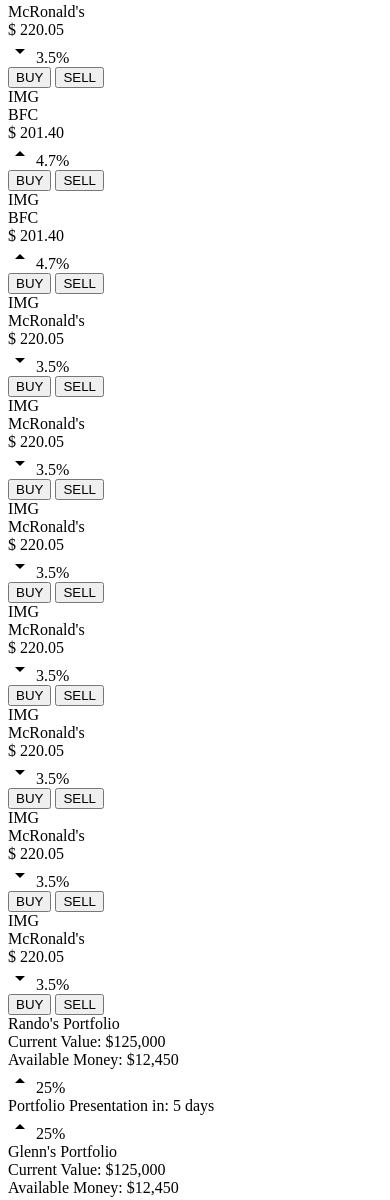
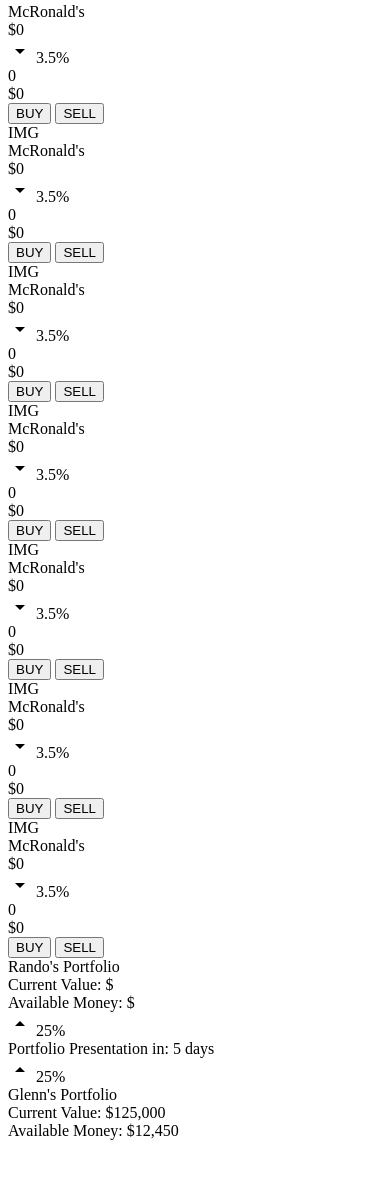
Before and after one commit to PatrickMunar/GameJam2022, a website: page src/index.html in a window 390 px wide. Shown: the part 483-1683 px from the top of the page. After the commit the page ends 1631 px from the top, so only its background shows below. Drawn offline with nearby package versions, Linux system fonts and the light colour scheme.

Commit message:
Add Value Updates on Buy and Sell

```diff
--- a/src/index.html
+++ b/src/index.html
@@ -68,49 +68,14 @@
                         <div class="stockInfoDiv">
                             <div class="stockLogoDiv">IMG</div>
                             <div class="stockNameDiv">McRonald's</div>
-                            <div class="stockPriceDiv">$ 220.05</div>
+                            <div class="stockPriceDiv">$<t class="stockPrice">0</t></div>
                             <div class="stockChangeDiv down">
-                                <span class="material-symbols-outlined">arrow_drop_down</span>
-                                <t class="changeText">3.5%</t>
+                                <span class="material-symbols-outlined stockArrow">arrow_drop_down</span>
+                                <t class="stockProjection">3.5</t>%
                             </div>
-                        </div>
 
-                        <div class="stockActions">
-                            <button class="buyButton">BUY</button>
-                            <button class="sellButton">SELL</button>
-                        </div>
-
-                    </div>
-
-                    <div class="stockDiv">
-
-                        <div class="stockInfoDiv">
-                            <div class="stockLogoDiv">IMG</div>
-                            <div class="stockNameDiv">BFC</div>
-                            <div class="stockPriceDiv">$ 201.40</div>
-                            <div class="stockChangeDiv up">
-                                <span class="material-symbols-outlined">arrow_drop_up</span>
-                                <t class="changeText">4.7%</t>
-                            </div>
-                        </div>
-
-                        <div class="stockActions">
-                            <button class="buyButton">BUY</button>
-                            <button class="sellButton">SELL</button>
-                        </div>
-
-                    </div>
-
-                    <div class="stockDiv">
-
-                        <div class="stockInfoDiv">
-                            <div class="stockLogoDiv">IMG</div>
-                            <div class="stockNameDiv">BFC</div>
-                            <div class="stockPriceDiv">$ 201.40</div>
-                            <div class="stockChangeDiv up">
-                                <span class="material-symbols-outlined">arrow_drop_up</span>
-                                <t class="changeText">4.7%</t>
-                            </div>
+                            <div class="stockOwnedDiv"><t class="stockOwned">0</t></div>
+                            <div class="stockValueDiv">$<t class="stockValue">0</t></div>
                         </div>
 
                         <div class="stockActions">
@@ -125,11 +90,14 @@
                         <div class="stockInfoDiv">
                             <div class="stockLogoDiv">IMG</div>
                             <div class="stockNameDiv">McRonald's</div>
-                            <div class="stockPriceDiv">$ 220.05</div>
+                            <div class="stockPriceDiv">$<t class="stockPrice">0</t></div>
                             <div class="stockChangeDiv down">
-                                <span class="material-symbols-outlined">arrow_drop_down</span>
-                                <t class="changeText">3.5%</t>
+                                <span class="material-symbols-outlined stockArrow">arrow_drop_down</span>
+                                <t class="stockProjection">3.5</t>%
                             </div>
+
+                            <div class="stockOwnedDiv"><t class="stockOwned">0</t></div>
+                            <div class="stockValueDiv">$<t class="stockValue">0</t></div>
                         </div>
 
                         <div class="stockActions">
@@ -144,11 +112,14 @@
                         <div class="stockInfoDiv">
                             <div class="stockLogoDiv">IMG</div>
                             <div class="stockNameDiv">McRonald's</div>
-                            <div class="stockPriceDiv">$ 220.05</div>
+                            <div class="stockPriceDiv">$<t class="stockPrice">0</t></div>
                             <div class="stockChangeDiv down">
-                                <span class="material-symbols-outlined">arrow_drop_down</span>
-                                <t class="changeText">3.5%</t>
+                                <span class="material-symbols-outlined stockArrow">arrow_drop_down</span>
+                                <t class="stockProjection">3.5</t>%
                             </div>
+
+                            <div class="stockOwnedDiv"><t class="stockOwned">0</t></div>
+                            <div class="stockValueDiv">$<t class="stockValue">0</t></div>
                         </div>
 
                         <div class="stockActions">
@@ -163,11 +134,14 @@
                         <div class="stockInfoDiv">
                             <div class="stockLogoDiv">IMG</div>
                             <div class="stockNameDiv">McRonald's</div>
-                            <div class="stockPriceDiv">$ 220.05</div>
+                            <div class="stockPriceDiv">$<t class="stockPrice">0</t></div>
                             <div class="stockChangeDiv down">
-                                <span class="material-symbols-outlined">arrow_drop_down</span>
-                                <t class="changeText">3.5%</t>
+                                <span class="material-symbols-outlined stockArrow">arrow_drop_down</span>
+                                <t class="stockProjection">3.5</t>%
                             </div>
+
+                            <div class="stockOwnedDiv"><t class="stockOwned">0</t></div>
+                            <div class="stockValueDiv">$<t class="stockValue">0</t></div>
                         </div>
 
                         <div class="stockActions">
@@ -182,11 +156,14 @@
                         <div class="stockInfoDiv">
                             <div class="stockLogoDiv">IMG</div>
                             <div class="stockNameDiv">McRonald's</div>
-                            <div class="stockPriceDiv">$ 220.05</div>
+                            <div class="stockPriceDiv">$<t class="stockPrice">0</t></div>
                             <div class="stockChangeDiv down">
-                                <span class="material-symbols-outlined">arrow_drop_down</span>
-                                <t class="changeText">3.5%</t>
+                                <span class="material-symbols-outlined stockArrow">arrow_drop_down</span>
+                                <t class="stockProjection">3.5</t>%
                             </div>
+
+                            <div class="stockOwnedDiv"><t class="stockOwned">0</t></div>
+                            <div class="stockValueDiv">$<t class="stockValue">0</t></div>
                         </div>
 
                         <div class="stockActions">
@@ -201,11 +178,14 @@
                         <div class="stockInfoDiv">
                             <div class="stockLogoDiv">IMG</div>
                             <div class="stockNameDiv">McRonald's</div>
-                            <div class="stockPriceDiv">$ 220.05</div>
+                            <div class="stockPriceDiv">$<t class="stockPrice">0</t></div>
                             <div class="stockChangeDiv down">
-                                <span class="material-symbols-outlined">arrow_drop_down</span>
-                                <t class="changeText">3.5%</t>
+                                <span class="material-symbols-outlined stockArrow">arrow_drop_down</span>
+                                <t class="stockProjection">3.5</t>%
                             </div>
+
+                            <div class="stockOwnedDiv"><t class="stockOwned">0</t></div>
+                            <div class="stockValueDiv">$<t class="stockValue">0</t></div>
                         </div>
 
                         <div class="stockActions">
@@ -220,11 +200,14 @@
                         <div class="stockInfoDiv">
                             <div class="stockLogoDiv">IMG</div>
                             <div class="stockNameDiv">McRonald's</div>
-                            <div class="stockPriceDiv">$ 220.05</div>
+                            <div class="stockPriceDiv">$<t class="stockPrice">0</t></div>
                             <div class="stockChangeDiv down">
-                                <span class="material-symbols-outlined">arrow_drop_down</span>
-                                <t class="changeText">3.5%</t>
+                                <span class="material-symbols-outlined stockArrow">arrow_drop_down</span>
+                                <t class="stockProjection">3.5</t>%
                             </div>
+
+                            <div class="stockOwnedDiv"><t class="stockOwned">0</t></div>
+                            <div class="stockValueDiv">$<t class="stockValue">0</t></div>
                         </div>
 
                         <div class="stockActions">
@@ -234,24 +217,6 @@
 
                     </div>
 
-                    <div class="stockDiv">
-
-                        <div class="stockInfoDiv">
-                            <div class="stockLogoDiv">IMG</div>
-                            <div class="stockNameDiv">McRonald's</div>
-                            <div class="stockPriceDiv">$ 220.05</div>
-                            <div class="stockChangeDiv down">
-                                <span class="material-symbols-outlined">arrow_drop_down</span>
-                                <t class="changeText">3.5%</t>
-                            </div>
-                        </div>
-
-                        <div class="stockActions">
-                            <button class="buyButton">BUY</button>
-                            <button class="sellButton">SELL</button>
-                        </div>
-
-                    </div>
 
                 </div>
 
@@ -263,12 +228,12 @@
             <div class="userPortfolioDiv">
                 <div class="statsDiv">
                     <div class="userNameDiv">Rando's Portfolio</div>
-                    <div class="userNameDiv">Current Value: $125,000</div>
-                    <div class="userNameDiv">Available Money: $12,450</div>
+                    <div class="userCVDiv">Current Value: $<t class="playerCV"></t></div>
+                    <div class="userAMDiv">Available Money: $<t class="playerAM"></t></div>
                 </div>
                 <div class="percentageDiv up">
                     <span class="material-symbols-outlined biggerArrow">arrow_drop_up</span>
-                    <t class="changeText">25%</t>
+                    <t class="playerScore">25</t>%
                 </div>
             </div>
 
@@ -282,12 +247,12 @@
             <div class="fishPortfolioDiv">
                 <div class="percentageDiv up">
                     <span class="material-symbols-outlined biggerArrow">arrow_drop_up</span>
-                    <t class="changeText">25%</t>
+                    <t class="fishScore">25</t>%
                 </div>
                 <div class="statsDiv">
-                    <div class="userNameDiv">Glenn's Portfolio</div>
-                    <div class="userNameDiv">Current Value: $125,000</div>
-                    <div class="userNameDiv">Available Money: $12,450</div>
+                    <div class="fishNameDiv">Glenn's Portfolio</div>
+                    <div class="fishCVDiv">Current Value: $125,000</div>
+                    <div class="fishAMDiv">Available Money: $12,450</div>
                 </div>
             </div>
 
--- a/src/style.css
+++ b/src/style.css
@@ -62,7 +62,7 @@
 
 /* News Feed */
 .newsFeedDiv {
-    width: 50%;
+    width: 30%;
     height: 100%;
     border-left: 1px solid black;
     overflow-y: hidden;
@@ -75,12 +75,13 @@
 
 .newsFeedHeaderDiv {
     font-size: 3rem;
-    width: 32.5vw;
+    width: 19.5vw;
     padding: 2rem;
     border: 1px solid black;
     background-color: #23395D;
     color: white;
     position: fixed;
+    text-align: center;
 }
 
 .actualNewsFeedDiv {
@@ -115,7 +116,7 @@
 
 /* Stocks */
 .stocksDiv {
-    width: 50%;
+    width: 70%;
     height: 100%;
     border-left: 1px solid black;
     border-right: 1px solid black;
@@ -124,6 +125,7 @@
     margin-top: 1rem;
     margin-bottom: 1rem; */
     overflow-y: auto;
+    font-weight: bold;
 }
 
 .categoryDiv {
@@ -152,12 +154,12 @@
     align-items: center;
 }
 
-.stockLogoDiv {
+.stockLogoDiv, .stockValueDiv, .stockOwnedDiv {
     width: 5rem;
 }
 
 .stockNameDiv, .stockPriceDiv, .stockChangeDiv {
-    width: 9rem;
+    width: 10rem;
 }
 
 .stockChangeDiv {
```
Also changed, not shown: src/script.js (+111 -8 lines).
